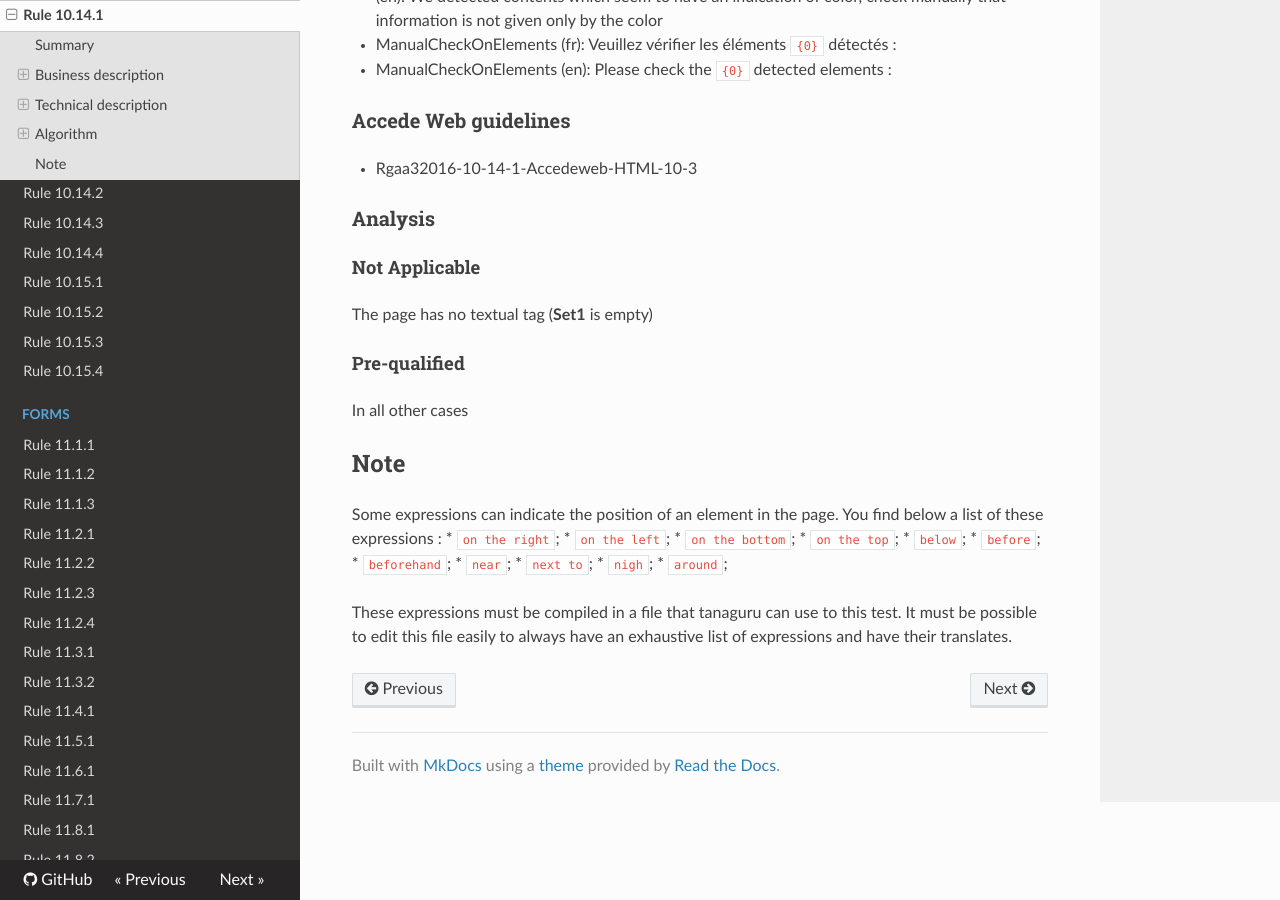
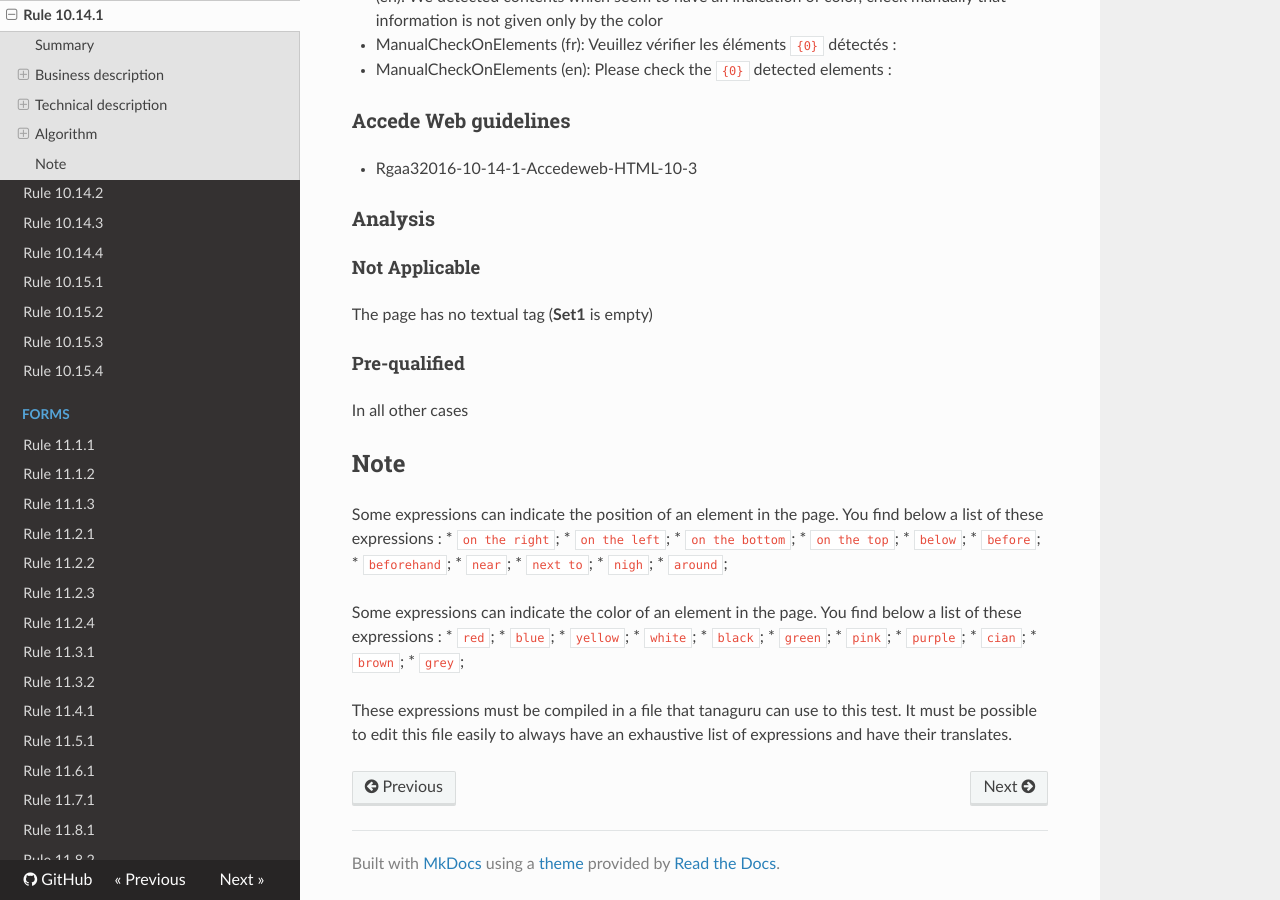
Before and after one commit to Tanaguru/RGAA3-2016, an MkDocs documentation site: the page built from docs/Rule-10-14-1.md, in a window 1280 px wide and 900 px high, scrolled down 2568 px. Built offline with MkDocs 1.6.1, drawn with Linux system fonts in a browser that asks for light colours; nearby versions of some CDN libraries; old or Windows-style settings are respelled for this version of MkDocs.

Commit message:
Update sample test 10.14.1

```diff
--- a/docs/Rule-10-14-1.md
+++ b/docs/Rule-10-14-1.md
@@ -119,4 +119,17 @@ Some expressions can indicate the position of an element in the page. You find b
  * `nigh`;
  * `around`;
 
+Some expressions can indicate the color of an element in the page. You find below a list of these expressions :
+ * `red`;
+ * `blue`;
+ * `yellow`;
+ * `white`;
+ * `black`;
+ * `green`;
+ * `pink`;
+ * `purple`;
+ * `cian`;
+ * `brown`;
+ * `grey`;
+
 These expressions must be compiled in a file that tanaguru can use to this test. It must be possible to edit this file easily to always have an exhaustive list of expressions and have their translates.
```
